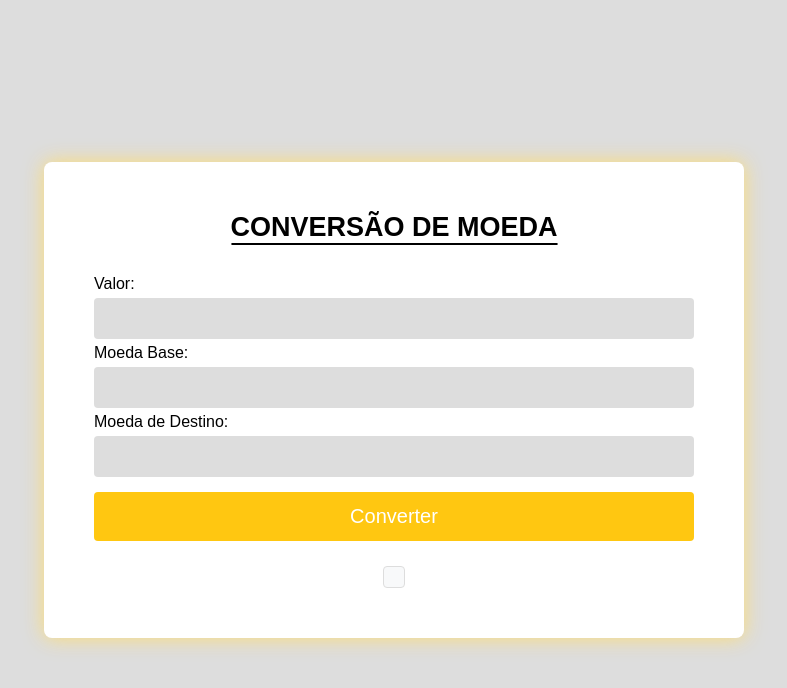
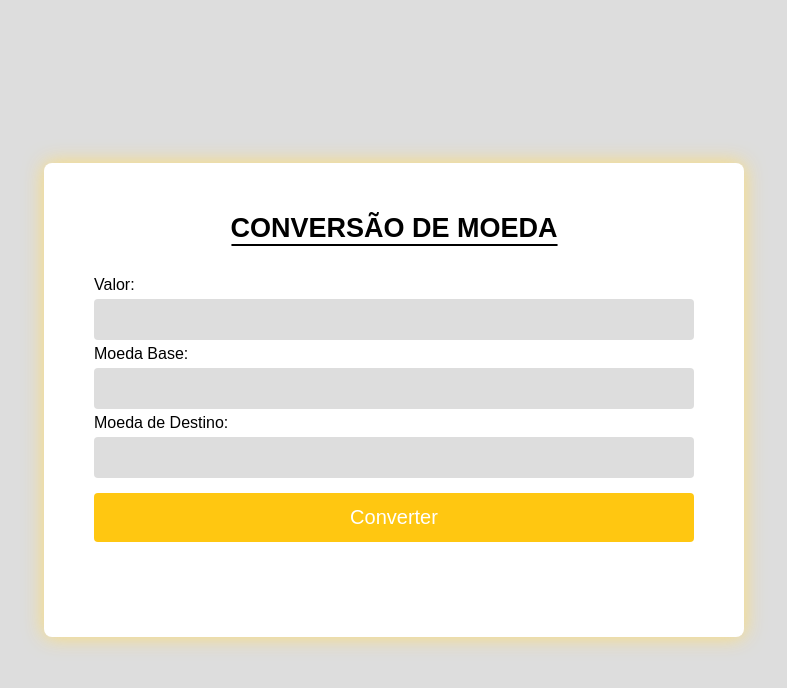
Before and after one commit to Mvini7/CONVERSAO-DE-MOEDAS, a plain HTML site: page CONVERSÃO DE MOEDAS/index.html in a window 1280 px wide. Shown: the whole page, without its empty margins (246-1033 px from the left). Drawn offline with Linux system fonts and the light colour scheme.

Commit message:
style.css

```diff
--- a/CONVERSÃO DE MOEDAS/style.css
+++ b/CONVERSÃO DE MOEDAS/style.css
@@ -48,6 +48,7 @@ input, button {
     background-color: #ddd;
     border-radius: 4px;
 }
+
 button {
     background-color: #ffc402ef;
     color: white;
@@ -56,13 +57,15 @@ button {
     cursor: pointer;
     margin-top: 10px;
 }
+
 button:hover {
     background-color: #ffc402ef;
 }
+
 .resultado {
     margin-top: 20px;
     padding: 10px;
-    background-color: #f8f9fa;
-    border: 1px solid #ddd;
+    background-color: transparent;
+    border: transparent;
     border-radius: 4px;
 }
```
